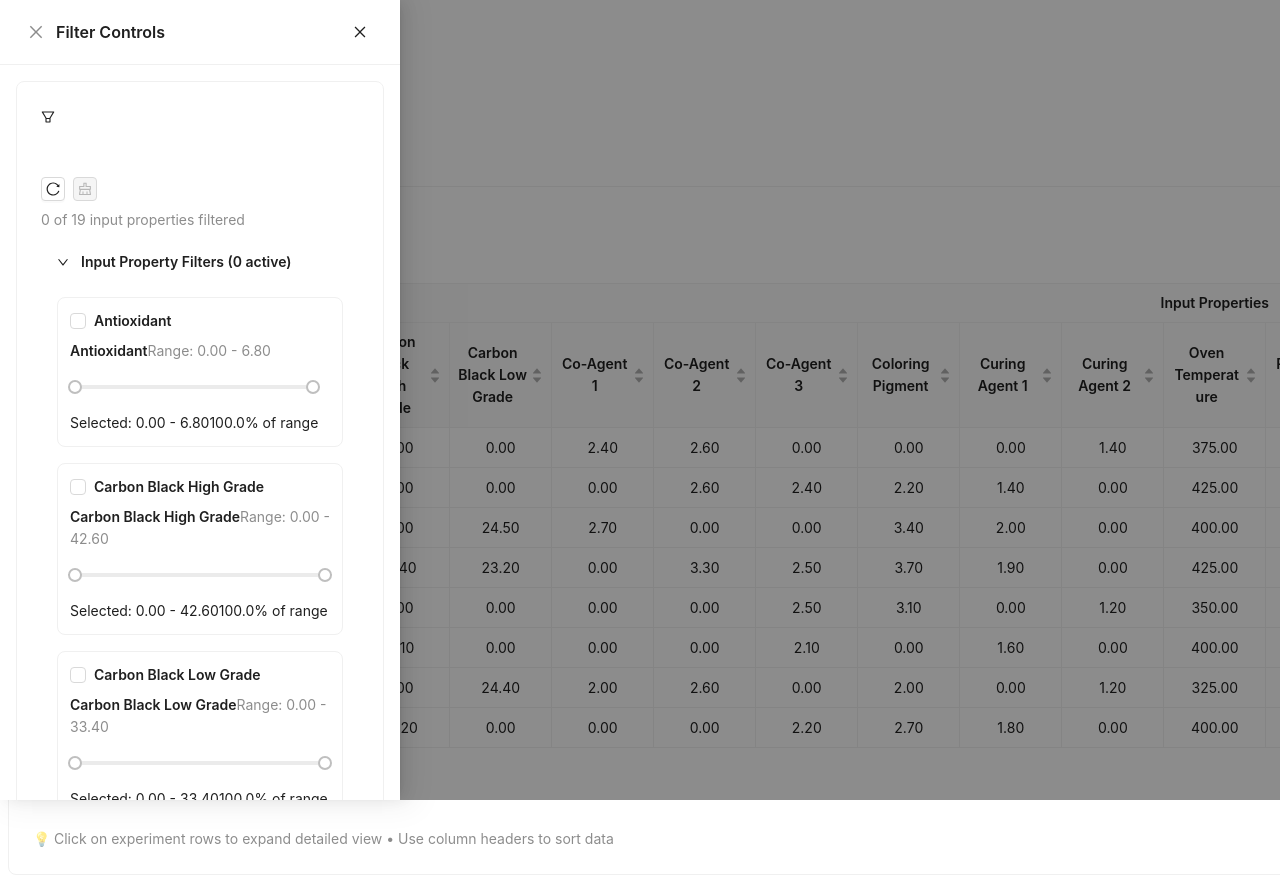
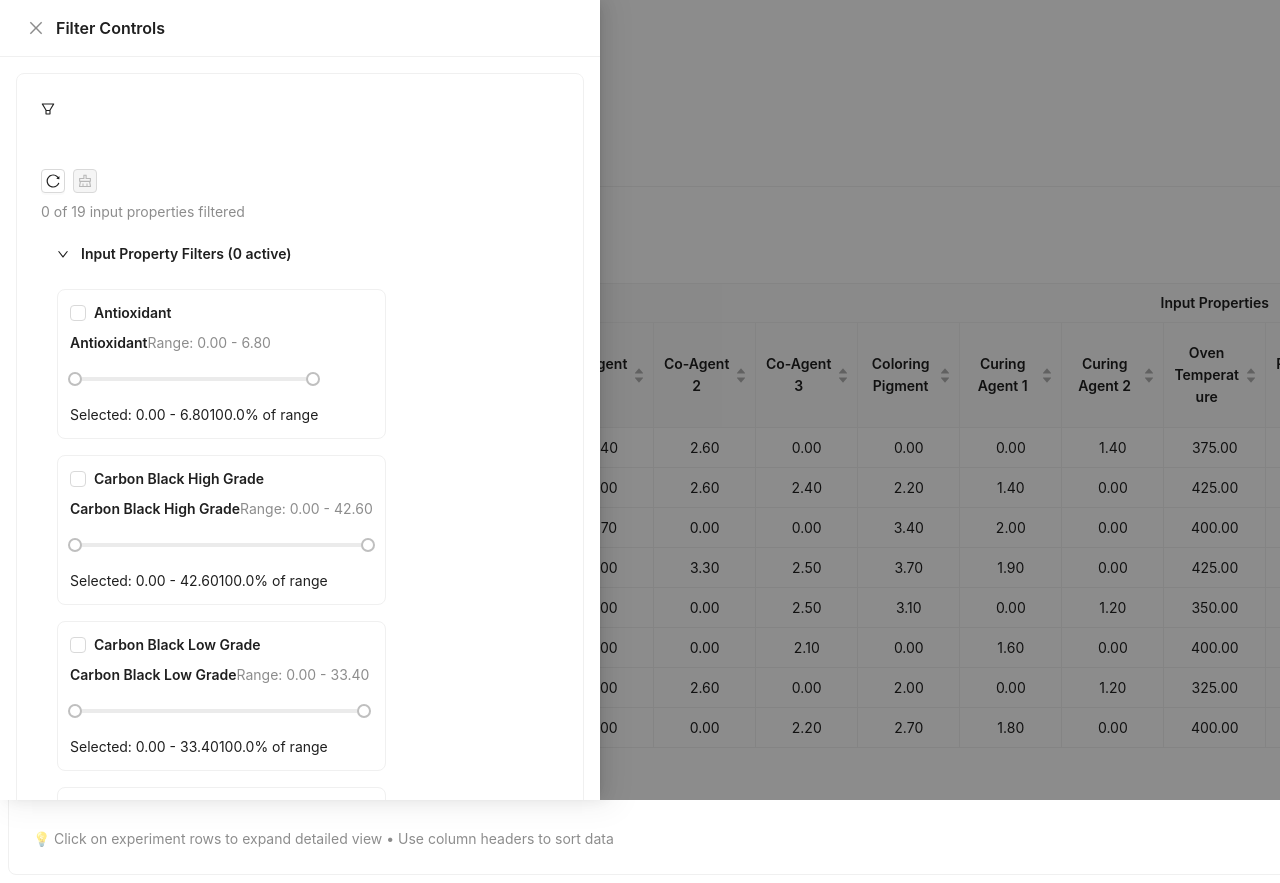
Before and after one commit to danialkhan02/Interactive-Data-Viewer, a Next.js app: page /FilterPage in a window 1280 px wide. Both pictures are taken after a click on the button "Filters". Shown: the top 883 px of the page. Built offline with nearby package versions, Linux system fonts and the light colour scheme.

Commit message:
feat(code): Polished Filter page

```diff
--- a/src/pages/FilterPage.tsx
+++ b/src/pages/FilterPage.tsx
@@ -77,20 +77,12 @@ export default function FilterPage() {
         title={
           <div className="flex justify-between items-center">
             <span>Filter Controls</span>
-            <Badge count={activeFilterCount} showZero={false} />
           </div>
         }
         placement="left"
-        width={400}
+        width={600}
         onClose={() => setFilterDrawerOpen(false)}
         open={filterDrawerOpen}
-        extra={
-          <Button
-            type="text"
-            icon={<CloseOutlined />}
-            onClick={() => setFilterDrawerOpen(false)}
-          />
-        }
         styles={{
           body: { padding: '16px' }
         }}
```
